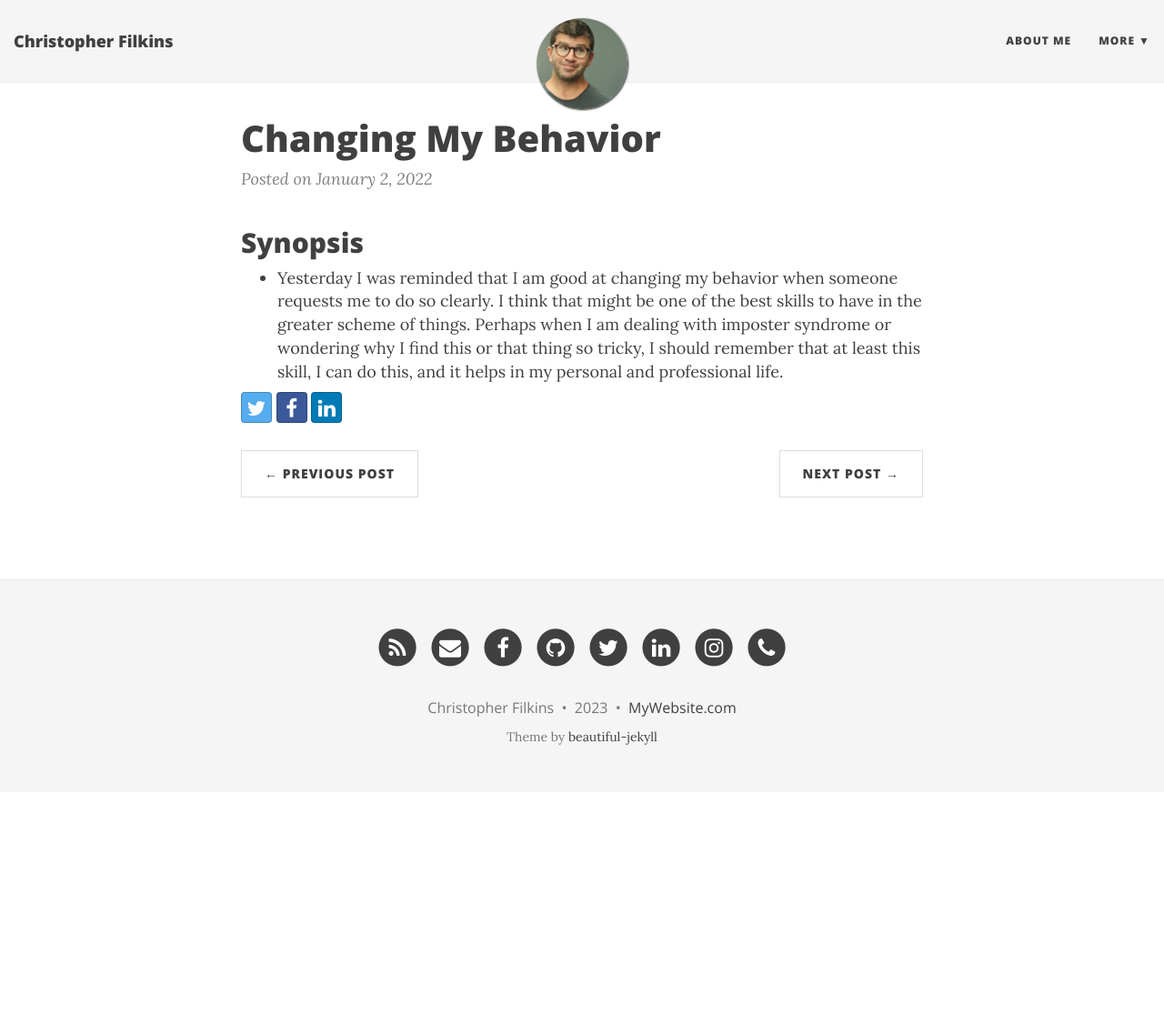
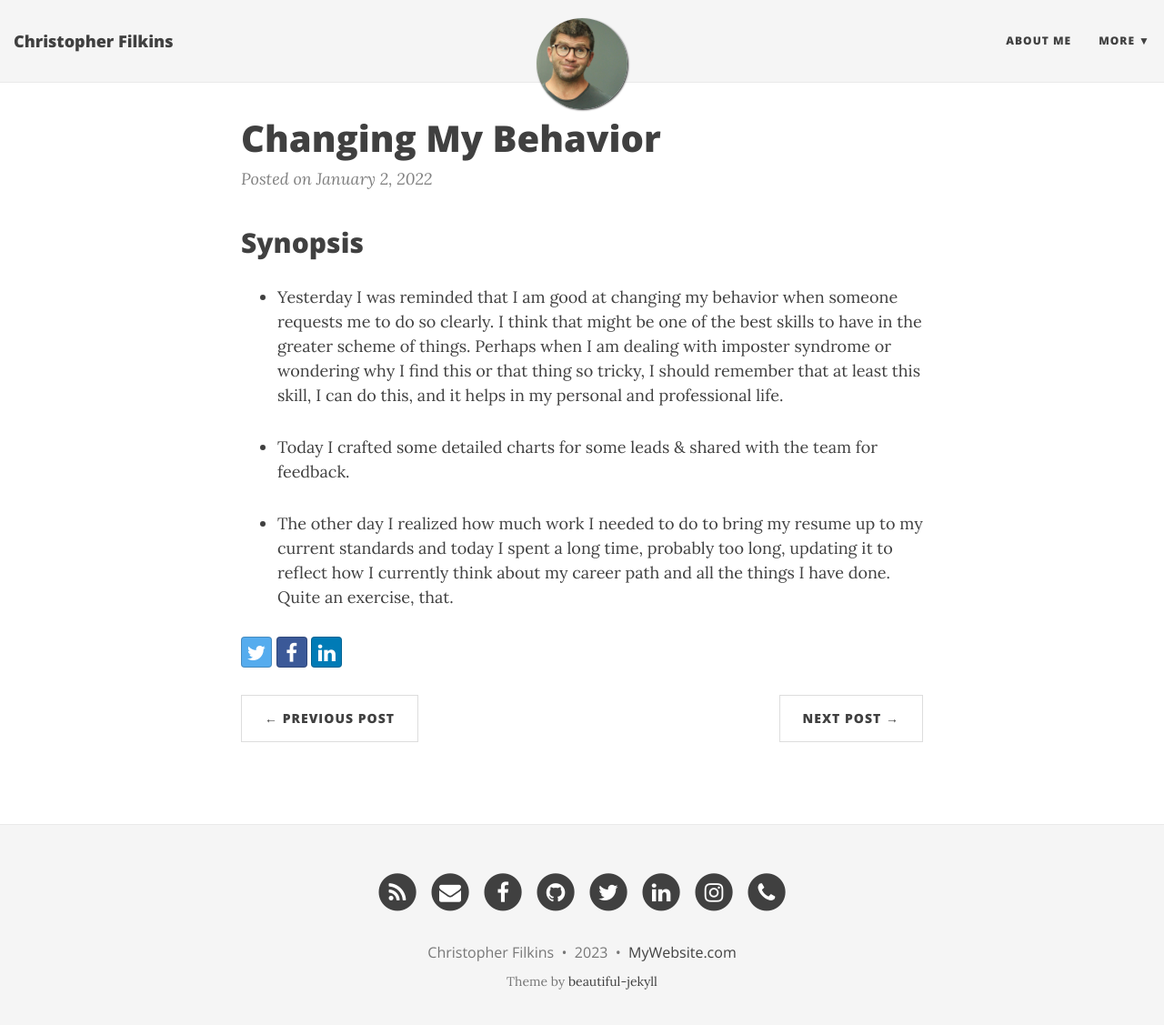
Before and after one commit to filchyboy/filchyboy.github.io, a Jekyll site: the page built from _posts/2022-01-02-Changing-My-Behavior.md, in a window 1280 px wide and 1140 px high. Shown: the top 1127 px of the window at 91% size. Built offline with Jekyll 4.4.1, drawn with Linux system fonts in a browser that asks for light colours; nearby versions of some CDN libraries.

Commit message:
Added todays work

```diff
--- a/_posts/2022-01-02-Changing-My-Behavior.md
+++ b/_posts/2022-01-02-Changing-My-Behavior.md
@@ -1,3 +1,7 @@
 ## Synopsis
 
 * Yesterday I was reminded that I am good at changing my behavior when someone requests me to do so clearly. I think that might be one of the best skills to have in the greater scheme of things. Perhaps when I am dealing with imposter syndrome or wondering why I find this or that thing so tricky, I should remember that at least this skill, I can do this, and it helps in my personal and professional life.
+
+* Today I crafted some detailed charts for some leads & shared with the team for feedback.
+
+* The other day I realized how much work I needed to do to bring my resume up to my current standards and today I spent a long time, probably too long, updating it to reflect how I currently think about my career path and all the things I have done. Quite an exercise, that.
```
